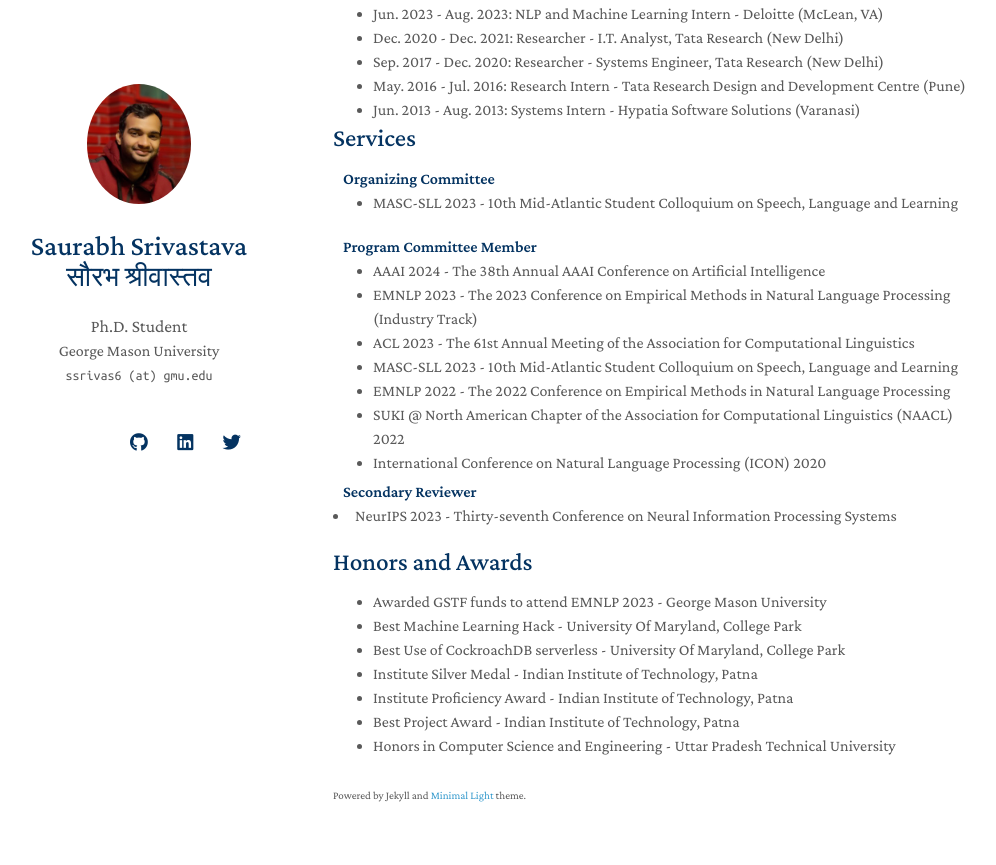
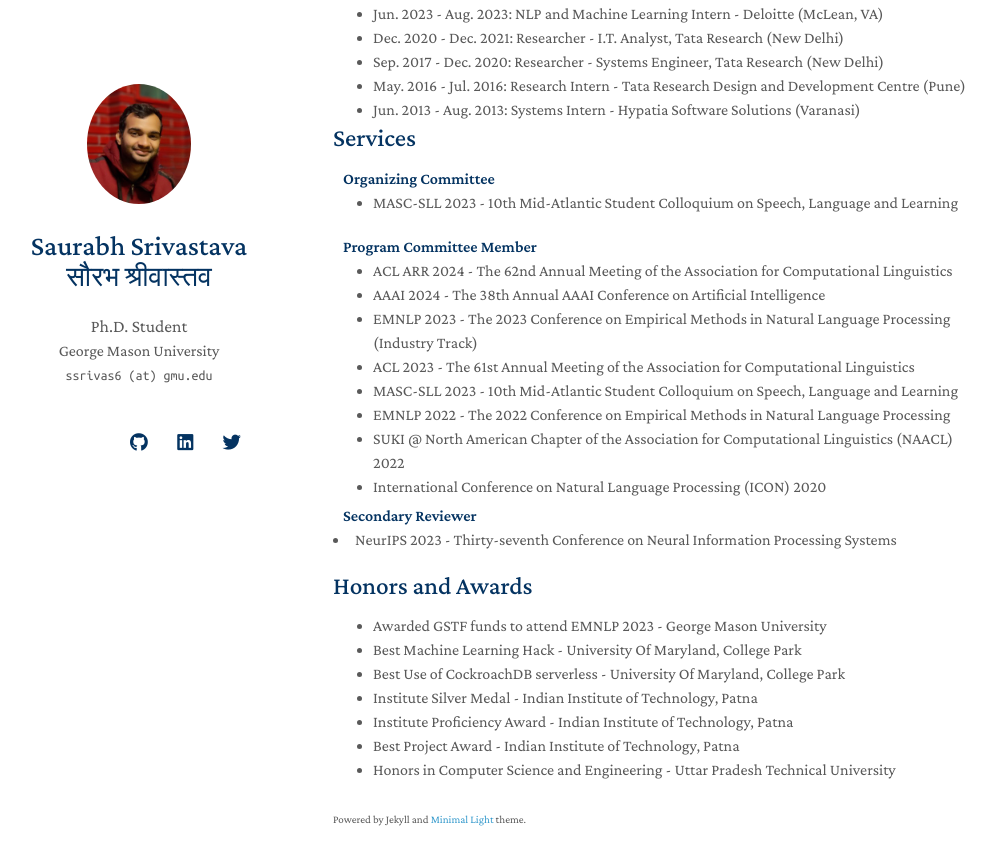
Before and after one commit to salokr/salokr.github.io, a Jekyll site: the page built from index.md, in a window 1280 px wide and 900 px high, scrolled down 3165 px. Shown: the top 865 px of the window, without its empty margins (137-1133 px from the left). Built offline with Jekyll 4.4.1, drawn with Linux system fonts in a browser that asks for light colours; nearby versions of some CDN libraries; a style sheet for code colours, icons or effects is not loaded; our own code applies the rules of GitHub Pages for plain Markdown files.

Commit message:
Update services.md

```diff
--- a/_includes/services.md
+++ b/_includes/services.md
@@ -7,6 +7,7 @@
 
 <h4 style="margin:0 10px 0;">Program Committee Member</h4>
 <ul style="margin:0 0 5px;">
+ <li><a href="https://2024.aclweb.org/"><autocolor>ACL ARR 2024 - The 62nd Annual Meeting of the Association for Computational Linguistics</autocolor></a></li>
  <li><a href="https://aaai.org/aaai-conference/"><autocolor>AAAI 2024 - The 38th Annual AAAI Conference on Artificial Intelligence</autocolor></a></li>
  <li><a href="https://2023.emnlp.org/calls/industry_track/"><autocolor>EMNLP 2023 - The 2023 Conference on Empirical Methods in Natural Language Processing (Industry Track)</autocolor></a></li>
   <li><a href="https://2023.aclweb.org/"><autocolor>ACL 2023 - The 61st Annual Meeting of the Association for Computational Linguistics</autocolor></a></li>
```
